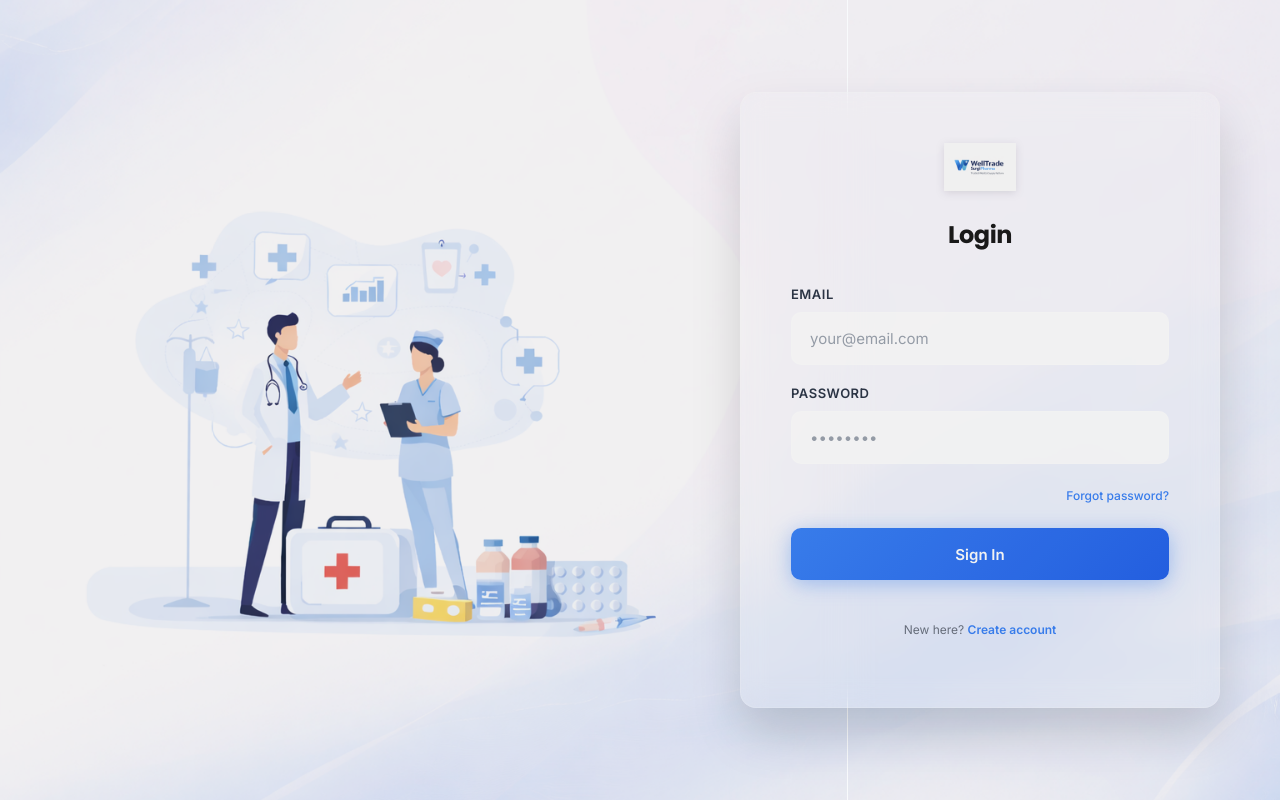
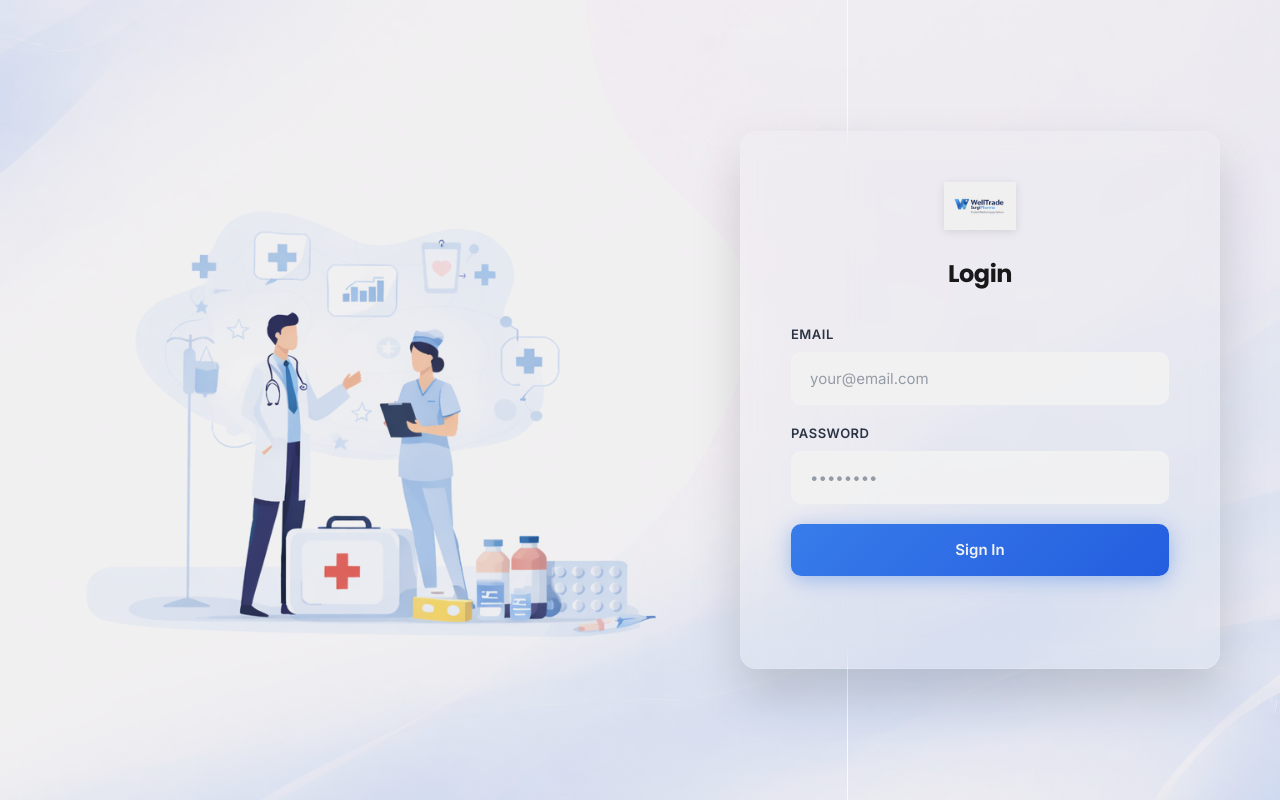
Before and after one commit to Neelrana12/python_web, a Flask app: page /login in a window 1280 px wide. Run offline with Flask 3, Linux system fonts and the light colour scheme.

Commit message:
Update login page

```diff
--- a/templates/login.html
+++ b/templates/login.html
@@ -28,14 +28,10 @@
                         <label>Password</label>
                         <input type="password" name="password" placeholder="••••••••" required>
                     </div>
-                    <div class="form-forgot-glass">
-                        <a href="#">Forgot password?</a>
-                    </div>
+
                     <button type="submit" class="login-btn-glass">Sign In</button>
                 </form>
-                <div class="login-register-glass">
-                    <p>New here? <a href="#">Create account</a></p>
-                </div>
+
             </div>
         </div>
     </div>
```
